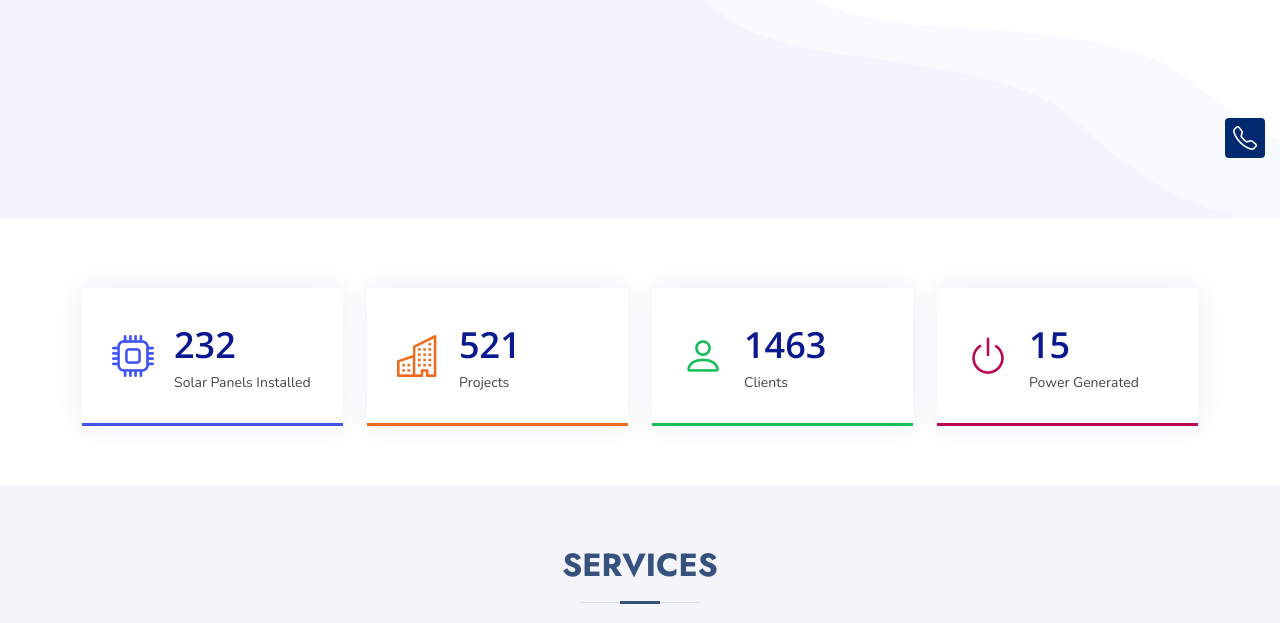
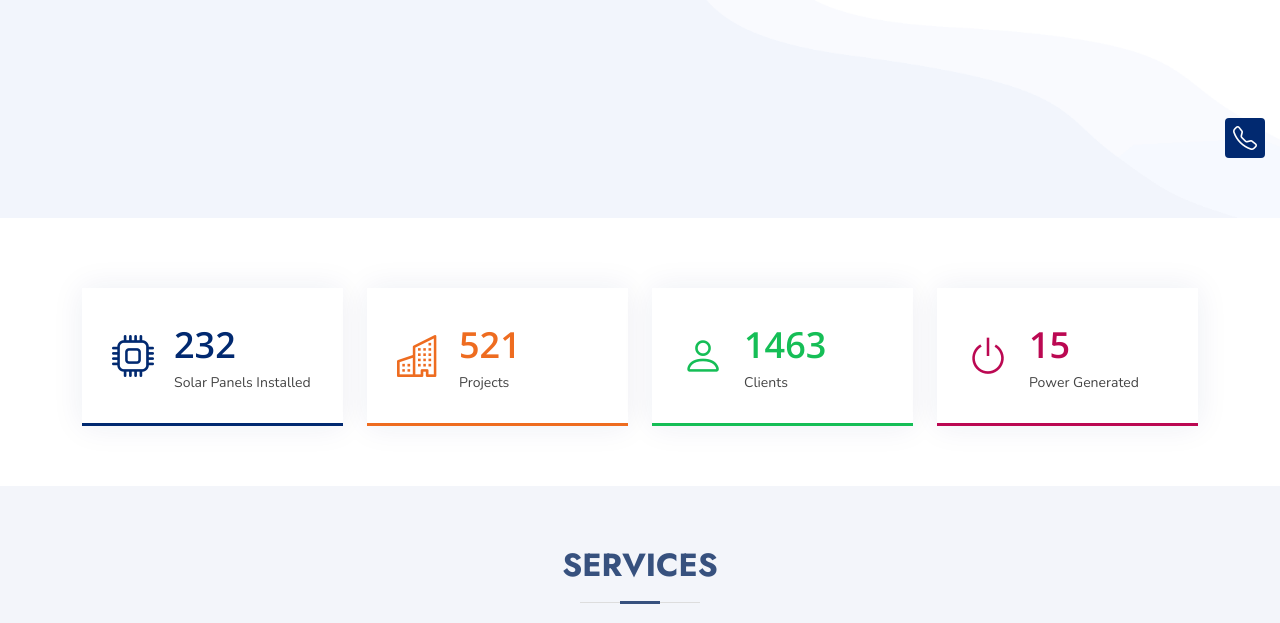
Before and after one commit to VIKASOSGS/ShubhithasEnergySolutions, a plain HTML site: page index.html in a window 1280 px wide. Shown: the part 582-1205 px from the top of the page. Drawn offline with nearby package versions, Linux system fonts and the light colour scheme.

Commit message:
OSGS
OSGS

```diff
--- a/assets/css/style.css
+++ b/assets/css/style.css
@@ -276,7 +276,7 @@ h1, h2, h3, h4, h5, h6 {
 * Mobile Navigation
 */
 .mobile-nav-toggle {
-  color: #4154f1;
+  color: #012970;
   font-size: 28px;
   cursor: pointer;
   display: none;
@@ -1783,8 +1783,8 @@ section {
   font-size: 14px;
 }
 
-.counts .count-box.c4154f1{
-  border-bottom: 3px solid #4154f1;
+.counts .count-box.c012970{
+  border-bottom: 3px solid #012970;
 }
 
 .counts .count-box.cee6c20{
--- a/index.html
+++ b/index.html
@@ -91,10 +91,10 @@
         <div class="row gy-4">
 
           <div class="col-lg-3 col-md-6">
-            <div class="count-box c4154f1 ">
-              <i class="bi bi-cpu"></i>
+            <div class="count-box c012970 ">
+              <i class="bi bi-cpu" style="color: #012970;"></i>
               <div>
-                <span data-purecounter-start="0" data-purecounter-end="232" data-purecounter-duration="1" class="purecounter"></span>
+                <span data-purecounter-start="0" data-purecounter-end="232" data-purecounter-duration="1" class="purecounter" style="color: #012970;"></span>
                 <p>Solar Panels Installed</p>
               </div>
             </div>
@@ -104,7 +104,7 @@
             <div class="count-box cee6c20">
               <i class="bi bi-building" style="color: #ee6c20;"></i>
               <div>
-                <span data-purecounter-start="0" data-purecounter-end="521" data-purecounter-duration="1" class="purecounter"></span>
+                <span data-purecounter-start="0" data-purecounter-end="521" data-purecounter-duration="1" class="purecounter" style="color: #ee6c20;"></span>
                 <p>Projects</p>
               </div>
             </div>
@@ -114,7 +114,7 @@
             <div class="count-box c15be56">
               <i class="bi bi-person" style="color: #15be56;"></i>
               <div>
-                <span data-purecounter-start="0" data-purecounter-end="1463" data-purecounter-duration="1" class="purecounter"></span>
+                <span data-purecounter-start="0" data-purecounter-end="1463" data-purecounter-duration="1" class="purecounter" style="color: #15be56;"></span>
                 <p>Clients</p>
               </div>
             </div>
@@ -125,7 +125,7 @@
               <i class="bi bi-power" style="color: #bb0852;"></i>
               <div>
 
-                <span data-purecounter-start="0" data-purecounter-end="15" data-purecounter-duration="1" class="purecounter"></span>
+                <span data-purecounter-start="0" data-purecounter-end="15" data-purecounter-duration="1" class="purecounter" style="color: #bb0852;"></span>
                 <p>Power Generated</p>
               </div>
             </div>
```
